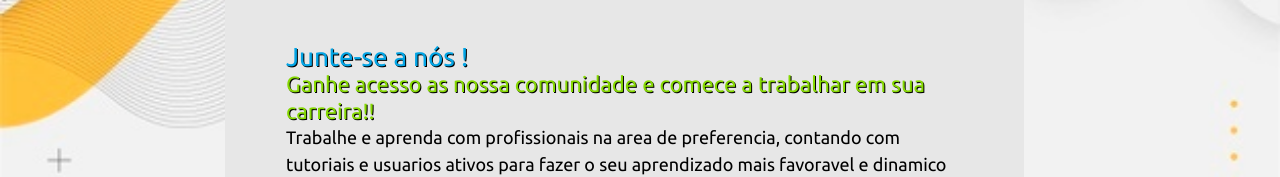
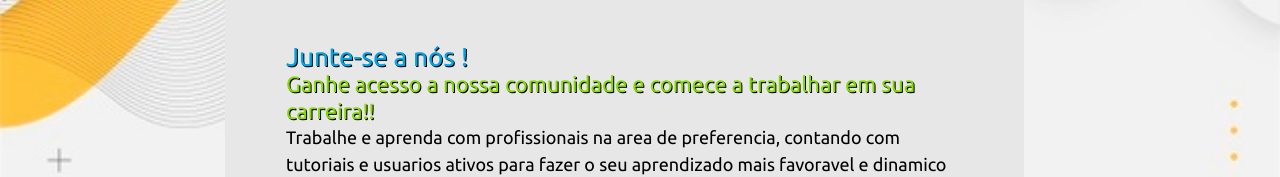
Before and after one commit to Nuno321/aprendendo-o-git, a plain HTML site: page index.html in a window 1280 px wide. Shown: the part 148-325 px from the top of the page. Drawn offline with Linux system fonts and the light colour scheme.

Commit message:
pequena correção de ortografia realizada

```diff
--- a/index.html
+++ b/index.html
@@ -18,7 +18,7 @@
 
                 <h1 class="box1-cor-do-titulo">Junte-se a nós !</h1>
 
-                <h2 class="box1-cor-do-sub-titulo">Ganhe acesso as nossa comunidade e comece a trabalhar em sua carreira!! </h2>
+                <h2 class="box1-cor-do-sub-titulo">Ganhe acesso a nossa comunidade e comece a trabalhar em sua carreira!! </h2>
 
                 <p >Trabalhe e aprenda com profissionais na area de preferencia, contando com tutoriais e usuarios ativos para fazer o seu aprendizado mais favoravel e dinamico</p>
 
```
